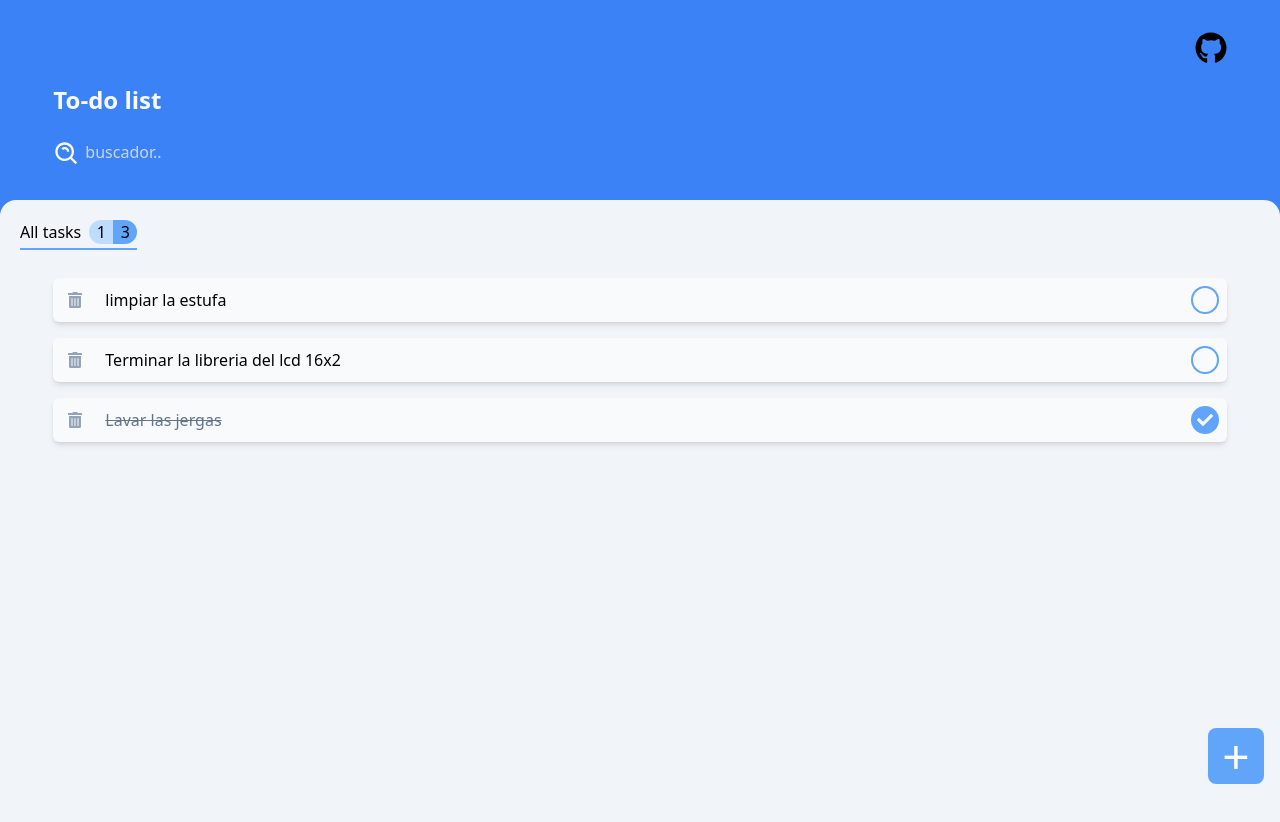
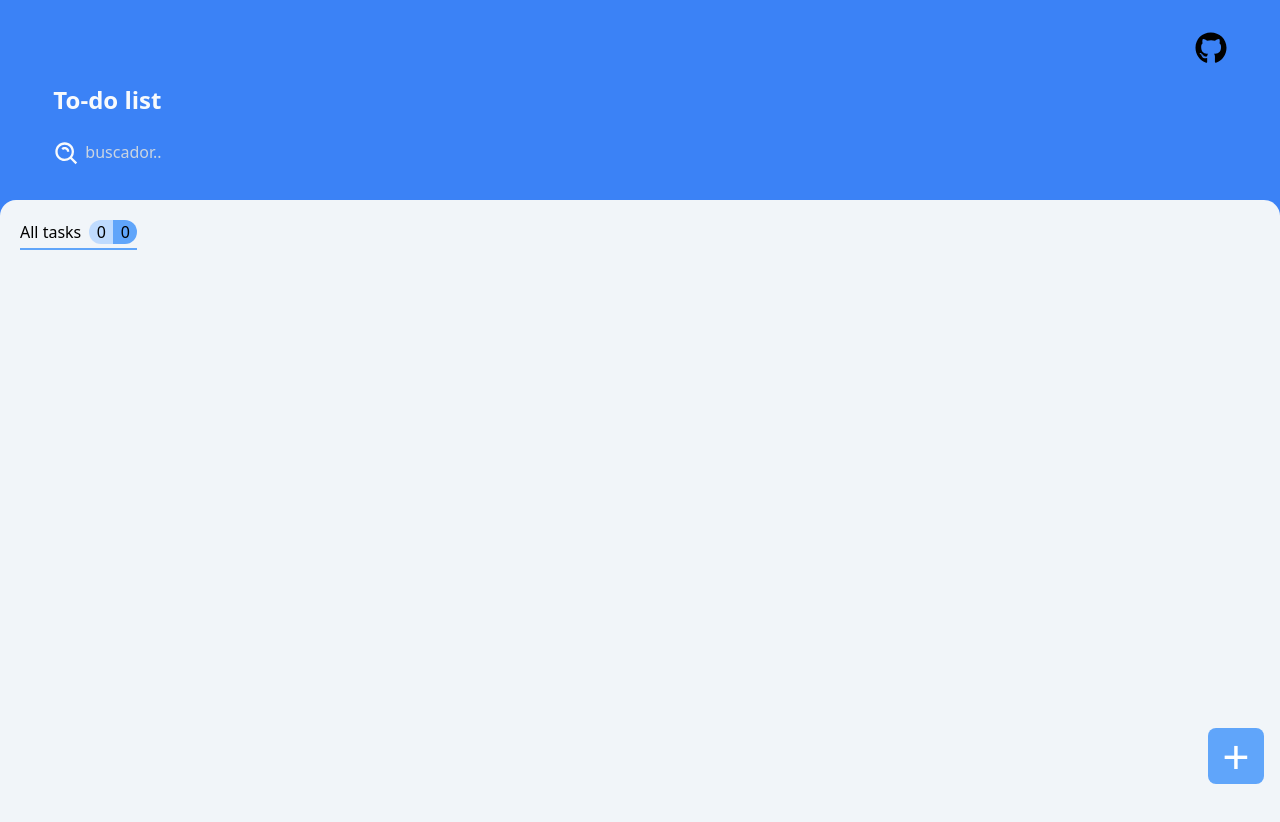
Before and after one commit to marti-gutierrez/toDoList-React, a React (Vite) app: page / in a window 1280 px wide. Shown: the top 822 px of the page. Built offline with nearby package versions, Linux system fonts and the light colour scheme.

Commit message:
[feature] add Local-storage
add function parsedToDo

```diff
--- a/src/App.jsx
+++ b/src/App.jsx
@@ -7,22 +7,37 @@ import { useState } from 'react';
 import json from '../task.json';
 
 function App() {
-	const [tasks, setTasks] = useState(json);
+	const localStorageToDo = localStorage.getItem('ToDo_V1'); // obtener informa
+	let parsedToDo;
+	if (!localStorageToDo) {
+		localStorage.setItem('ToDo_V1', JSON.stringify([]));
+		parsedToDo = [];
+	} else {
+		parsedToDo = JSON.parse(localStorageToDo);
+	}
+
+	const [tasks, setTasks] = useState(parsedToDo);
 	const [searchState, setSearchState] = useState('');
 	let taskFound = [];
-	const completedTasks = tasks.filter(task => task.state).length;
+	const completedTasks = tasks.filter(task => !!task.state).length;
 	const numberTasks = tasks.length;
+
+	const saveToDo = newToDos => {
+		const stringiFiedToDo = JSON.stringify(newToDos);
+		localStorage.setItem('ToDo_V1',stringiFiedToDo);
+		setTasks(newToDos);
+	};
 
 	const completeToDo = index => {
 		const newToDos = [...tasks];
 		newToDos[index].state = !newToDos[index].state;
-		setTasks(newToDos);
+		saveToDo(newToDos);
 	};
 	const deleteToDo = index => {
 		const newToDos = [...tasks];
-		newToDos.splice(index,1);
-		setTasks(newToDos);
-	}
+		newToDos.splice(index, 1);
+		saveToDo(newToDos);
+	};
 
 	taskFound =
 		!searchState >= 1
```
